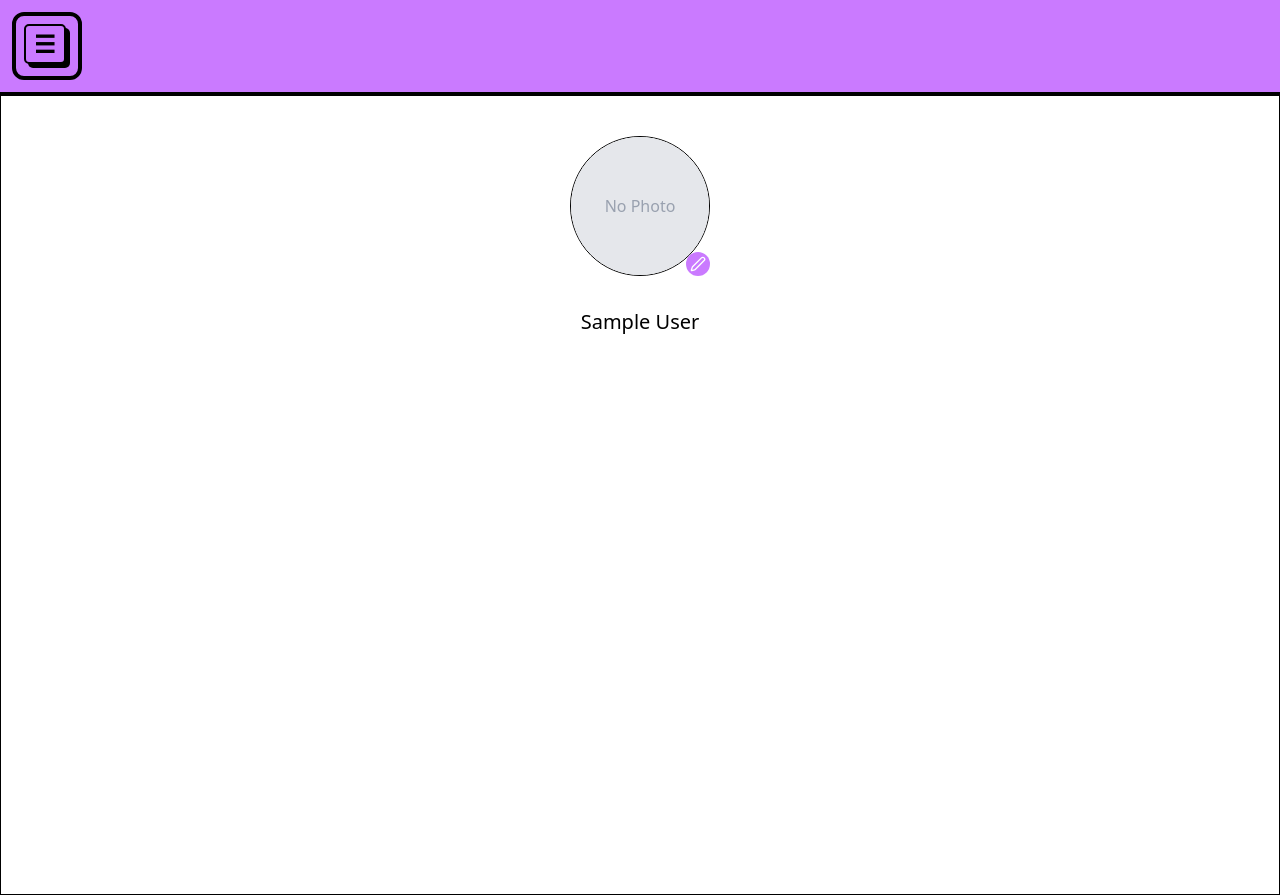
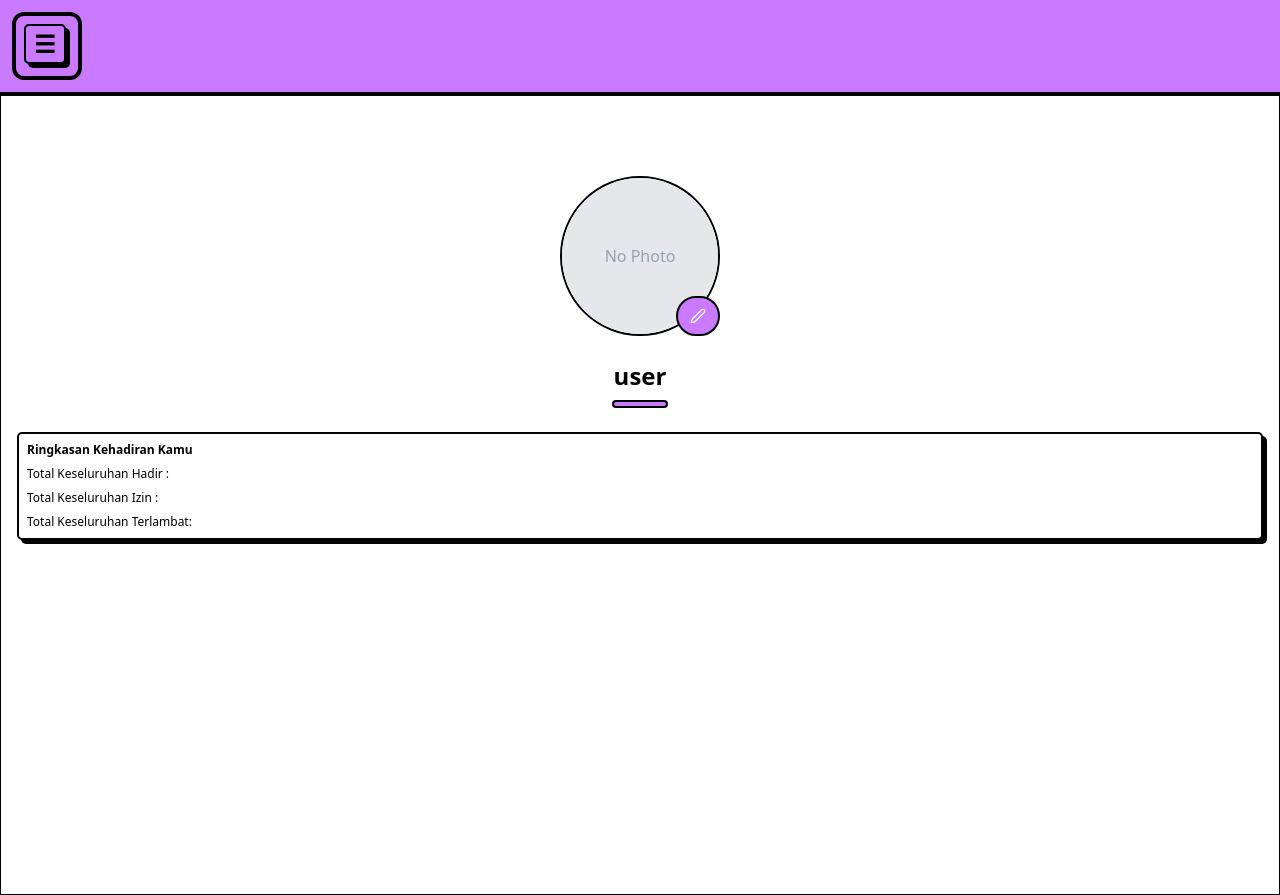
Before and after one commit to imAbizars/Attendify, a React (Vite) app: page /profile in a window 1280 px wide. Built offline with nearby package versions, Linux system fonts and the light colour scheme; sample sign-in values are in the browser's storage.

Commit message:
style:name user on profile pages

```diff
--- a/src/components/pages/main/Profile.jsx
+++ b/src/components/pages/main/Profile.jsx
@@ -9,10 +9,11 @@ import {
     DialogTitle,
     DialogFooter,
 } from "@/components/ui/dialog";
+import { Card } from "@/components/ui/card";
 
 export default function Profile() {
     const user = JSON.parse(localStorage.getItem("user"));
-    const nama = user?.name || "user";
+    const nama = user?.nama || "user";
     const [photo, setPhoto] = useState(user?.photo || null);
     const [preview, setPreview] = useState(null);
     const [selectedFile, setSelectedFile] = useState(null);
@@ -54,11 +55,9 @@ export default function Profile() {
 
     return (
         <div className="flex flex-col items-center border border-black min-h-screen pt-10">
-            <div className="flex flex-col items-center gap-8">
-
-                {/* foto profile */}
-                <div className="relative w-35 h-35">
-                    <div className="w-35 h-35 border border-black rounded-full overflow-hidden">
+            <div className="w-full flex flex-col items-center gap-6 pt-10 p-4">
+                <div className="relative w-40 h-40">
+                    <div className="w-40 h-40 rounded-full overflow-hidden border-2 border-black">
                         {photo ? (
                             <img src={photo} alt="profile" className="w-full h-full object-cover"/>
                         ) : (
@@ -67,28 +66,31 @@ export default function Profile() {
                             </div>
                         )}
                     </div>
-
-                    {/* tombol pen */}
-                    <input
-                        ref={inputRef}
-                        type="file"
-                        accept="image/*"
-                        className="hidden"
-                        onChange={handlePilihFile}
-                    />
-                    <button
+                    <input ref={inputRef} type="file" accept="image/*" className="hidden" onChange={handlePilihFile}/>
+                    <Button
                         onClick={handleKlikPen}
-                        className="absolute bottom-0 right-0 bg-main text-white rounded-full p-1 cursor-pointer"
+                        variant="noShadow"
+                        className="absolute bottom-0 right-0 bg-main text-white rounded-full p-3"
                     >
                         <PenIcon className="w-4 h-4"/>
-                    </button>
+                    </Button>
                 </div>
 
-                <div className="text-xl">{nama}</div>
+                <div className="flex flex-col items-center gap-2">
+                    <div className="text-2xl font-bold">{nama}</div>
+                    {/* lebar span mengikuti panjang nama */}
+                    <span
+                        className="h-2 bg-main rounded-lg block border-2"
+                        style={{ width: `${nama.length * 14}px` }}
+                    />
+                </div>
 
-                {message && (
-                    <p className="text-sm text-green-500">{message}</p>
-                )}
+                <Card className="w-full text-xs p-2">
+                    <h1>Ringkasan Kehadiran Kamu</h1>
+                    <p>Total Keseluruhan Hadir : </p>
+                    <p>Total Keseluruhan Izin : </p>
+                    <p>Total Keseluruhan Terlambat: </p>
+                </Card>
             </div>
 
             {/* Modal Preview */}
--- a/src/lib/axios/axios.js
+++ b/src/lib/axios/axios.js
@@ -1,7 +1,7 @@
 import axios from "axios";
 
 export const axiosInstance = axios.create({
-    baseURL:"http://localhost:3000"
+    baseURL:"https://rest-api-attendify.vercel.app"
 });
 
 axiosInstance.interceptors.request.use((config) => {
```
